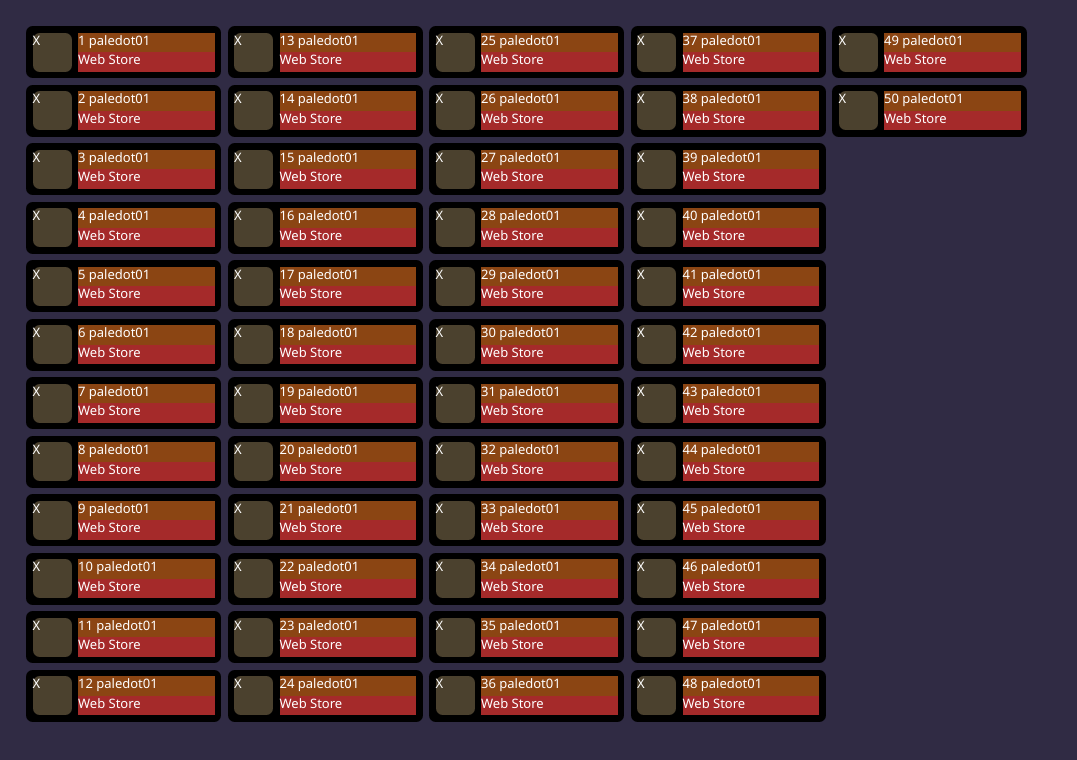
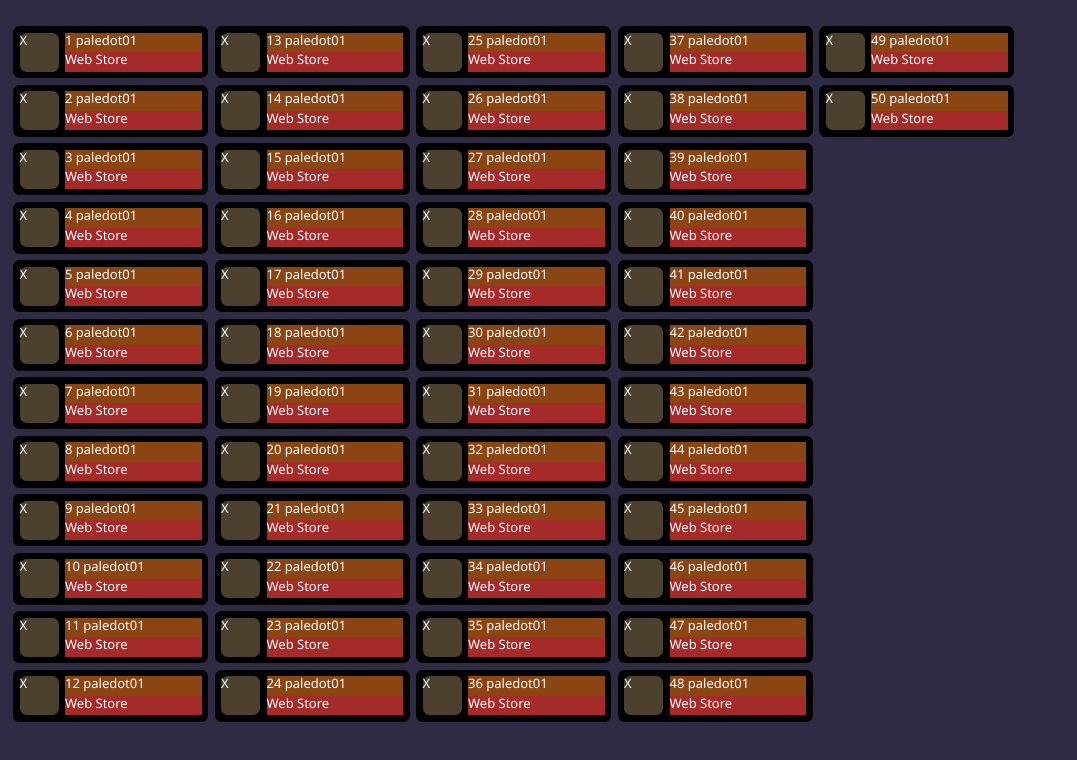
Before and after one commit to basiliok/my-urls, an Angular app: page / in a window 1280 px wide. Shown: the top 760 px of the page, without its empty margins (0-1077 px from the left). Built offline with nearby package versions, Linux system fonts and the light colour scheme.

Commit message:
update padding in appComponent

```diff
--- a/src/app/app.component.css
+++ b/src/app/app.component.css
@@ -1,6 +1,6 @@
 .main {
   width: 100%;
   height: 100%;
-  padding: 2rem;
+  padding: 2rem 1rem;
   background-color: rgb(48, 43, 68);
 }
```
